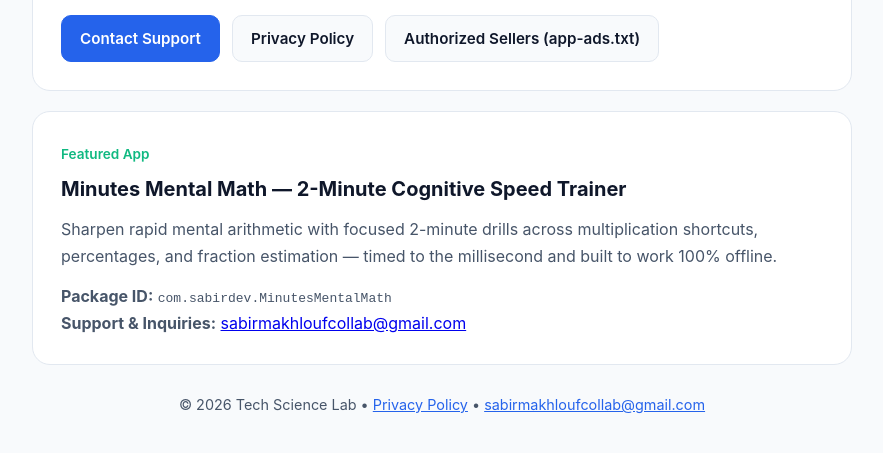
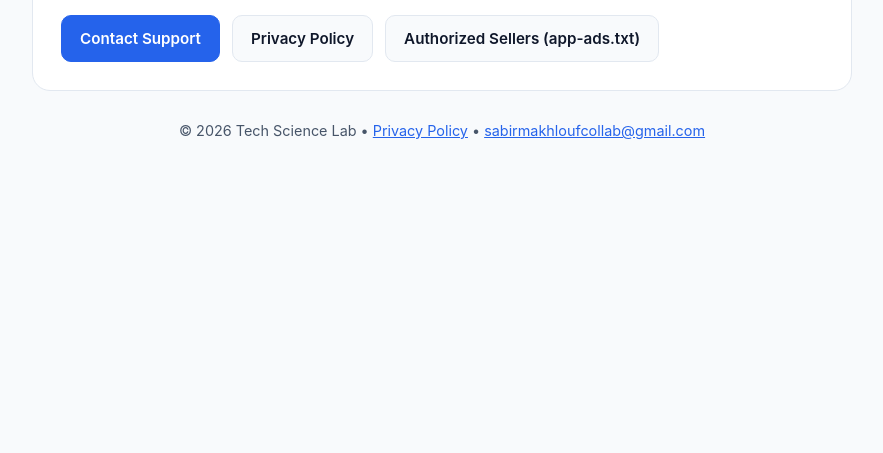
Before and after one commit to Sabir-Makhlouf/Sabir-Makhlouf.github.io, a plain HTML site: page index.html in a window 1280 px wide. Shown: the part 209-662 px from the top of the page, without its empty margins (198-1081 px from the left). Drawn offline with Linux system fonts and the light colour scheme.

Commit message:
Remove Featured App section from index.html
Removed the Featured App section from the index.html file.

```diff
--- a/index.html
+++ b/index.html
@@ -126,17 +126,6 @@
       </div>
     </section>
 
-    <section class="card">
-      <div class="pill">Featured App</div>
-      <h2>Minutes Mental Math — 2-Minute Cognitive Speed Trainer</h2>
-      <p>
-        Sharpen rapid mental arithmetic with focused 2-minute drills across multiplication shortcuts, percentages, and fraction estimation — timed to the millisecond and built to work 100% offline.
-      </p>
-      <p style="margin-bottom: 0;">
-        <strong>Package ID:</strong> <code>com.sabirdev.MinutesMentalMath</code><br />
-        <strong>Support &amp; Inquiries:</strong> <a href="mailto:sabirmakhloufcollab@gmail.com">sabirmakhloufcollab@gmail.com</a>
-      </p>
-    </section>
 
     <footer>
       &copy; 2026 Tech Science Lab &bull; <a href="./privacy-policy.html">Privacy Policy</a> &bull; <a href="mailto:sabirmakhloufcollab@gmail.com">sabirmakhloufcollab@gmail.com</a>
```
